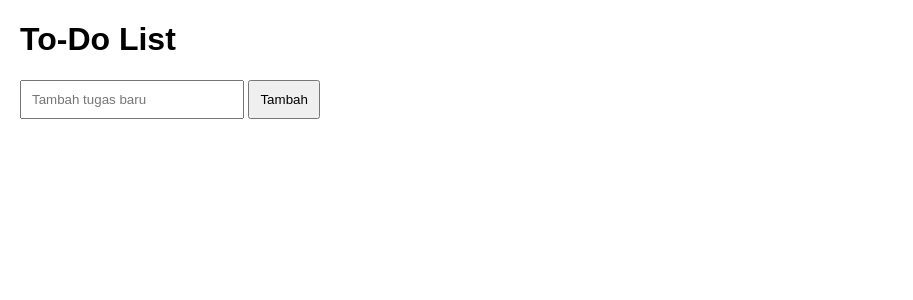
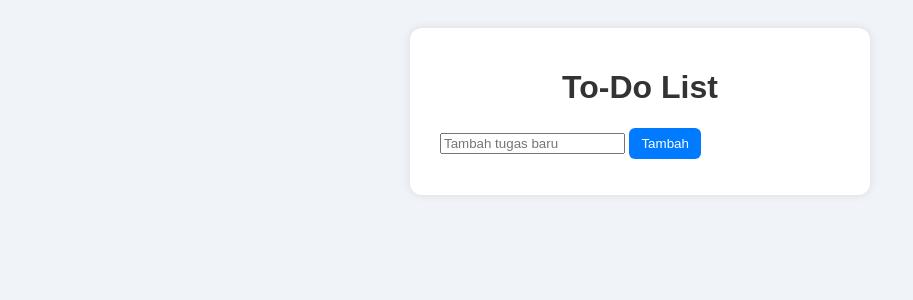
Before and after one commit to d1n4nj1e/todolist-lsp-Fachrul, a PHP site: page / in a window 1280 px wide. Shown: the top 300 px of the page, without its empty margins (0-913 px from the left). Run offline with PHP 8.4, Linux system fonts and the light colour scheme.

Commit message:
style.css

```diff
--- a/style.css
+++ b/style.css
@@ -1,23 +1,67 @@
 body {
     font-family: Arial, sans-serif;
-    margin: 20px;
+    background-color: #f0f4f8;
+    display: flex;
+    justify-content: center;
+    padding: 20px;
 }
 
-header {
-    background-color: #f4f4f4;
-    padding: 10px;
+.container {
+    background: white;
+    padding: 20px 30px;
+    border-radius: 12px;
+    box-shadow: 0 0 10px rgba(0,0,0,0.1);
+    width: 400px;
+}
+
+h1 {
     text-align: center;
+    color: #333;
 }
 
 form {
-    margin-bottom: 20px;
+    margin-bottom: 15px;
 }
 
-input[type="text"] {
-    padding: 10px;
-    width: 200px;
+input[type=\"text\"] {
+    width: 70%;
+    padding: 8px;
+    border: 1px solid #ccc;
+    border-radius: 6px;
 }
 
 button {
-    padding: 10px;
+    padding: 8px 12px;
+    background-color: #007bff;
+    color: white;
+    border: none;
+    border-radius: 6px;
+    cursor: pointer;
 }
+
+button:hover {
+    background-color: #0056b3;
+}
+
+ul {
+    list-style: none;
+    padding: 0;
+}
+
+.task {
+    display: flex;
+    align-items: center;
+    justify-content: space-between;
+    padding: 8px;
+    border-bottom: 1px solid #ddd;
+}
+
+.task.completed span {
+    text-decoration: line-through;
+    color: gray;
+}
+
+.inline-form {
+    display: inline;
+    margin-left: 5px;
+}
```
